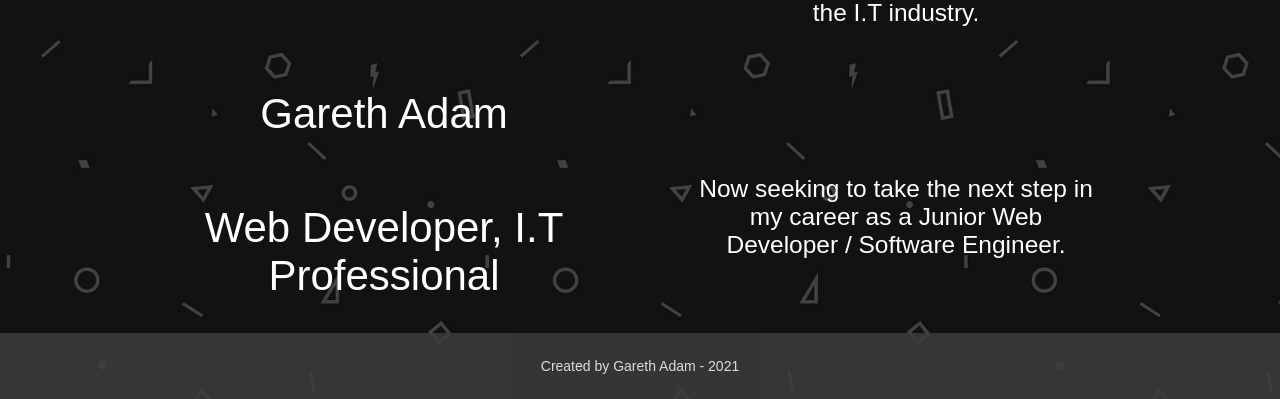
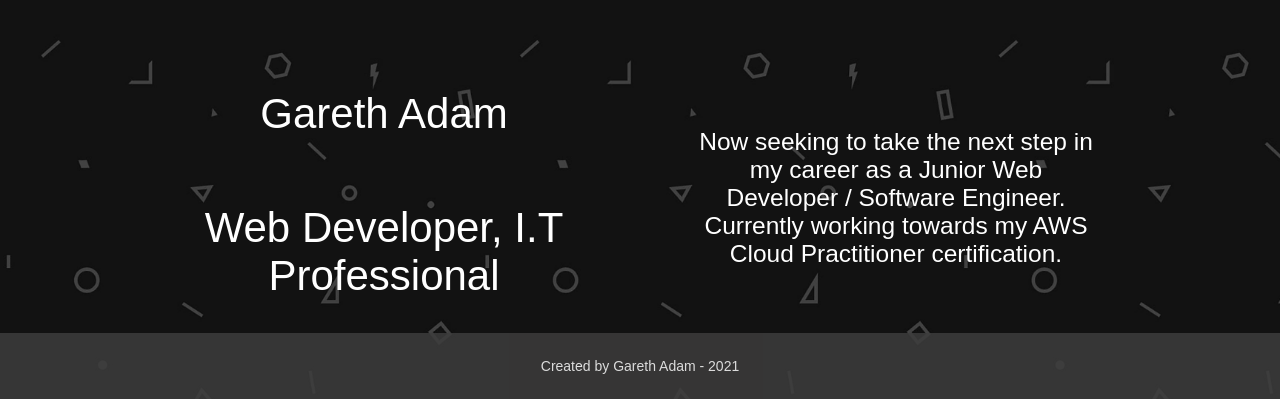
Before and after one commit to Drextd/garethadam.github.io, a plain HTML site: page index.html in a window 1280 px wide. Shown: the part 401-800 px from the top of the page. Drawn offline with Linux system fonts and the light colour scheme.

Commit message:
Added working towards AWS cert.

```diff
--- a/script.js
+++ b/script.js
@@ -39,7 +39,7 @@ function popluateRightCard_Home(){
     document.getElementById('leftExtraInfo').textContent = 'Web Developer, I.T Professional'
     document.getElementById('rightAreaTop').textContent = 'Welcome to my Portfolio.'
     document.getElementById('rightAreaMiddle').textContent = 'Most recent position held was a Graduate Support Engineer of 2 years to get my foot in the door into the I.T industry.'
-    document.getElementById('rightAreaBottom').textContent = 'Now seeking to take the next step in my career as a Junior Web Developer / Software Engineer.'
+    document.getElementById('rightAreaBottom').textContent = 'Now seeking to take the next step in my career as a Junior Web Developer / Software Engineer. Currently working towards my AWS Cloud Practitioner certification.'
 }
 
 function popluateRightCard_About(){
--- a/style.css
+++ b/style.css
@@ -50,7 +50,6 @@ body{
 #topBarButtonContainer > ul > li:hover{
     background-color: #FFFFFF;
     color: #3d3c3c;
-
 }
 
 #cardDisplayContainer{
```
